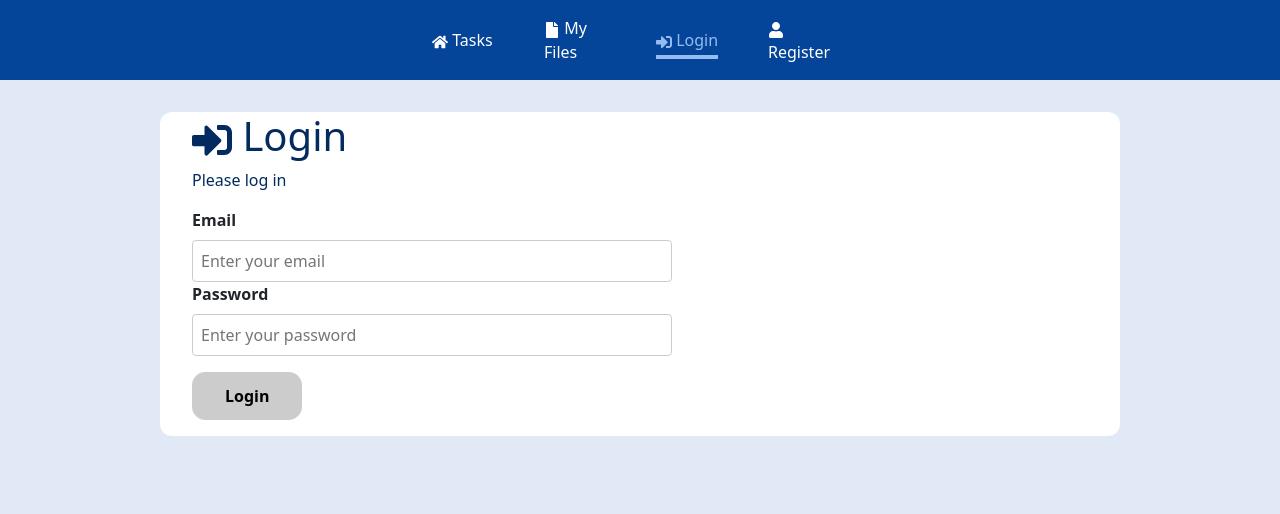
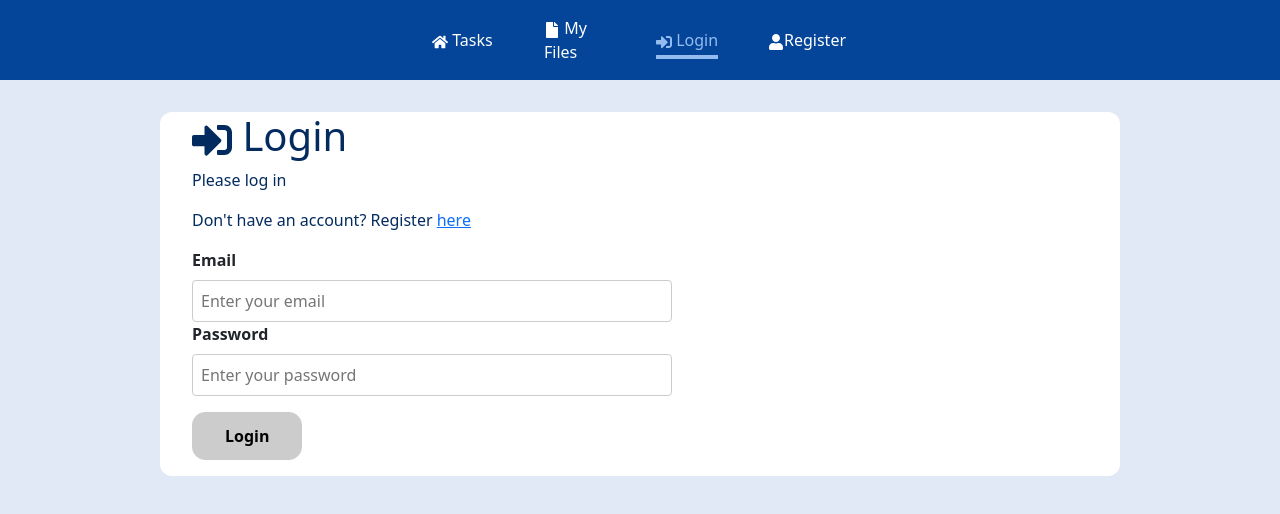
Before and after one commit to TineCrnugelj/Msks-box, a React (Create React App) app in the folder frontend/: page /login in a window 1280 px wide. Shown: the top 514 px of the page. Built offline with nearby package versions, Linux system fonts and the light colour scheme; what javascript-time-ago would draw is missing.

Commit message:
Change favicon, visual fix

```diff
--- a/frontend/src/UI/Header.jsx
+++ b/frontend/src/UI/Header.jsx
@@ -39,7 +39,7 @@ function Header() {
                         </li>
                         <li>
                             <NavLink className={(navData) => navData.isActive ? classes.active : ''} to='/register'>
-                                <FaUser /> Register
+                                <FaUser />Register
                             </NavLink>
                         </li>
                     </Fragment>) : (
@@ -49,7 +49,6 @@ function Header() {
                             </a>
                         </li>
                     )}
-
                 </ul>
             </nav>
         </header>
--- a/frontend/src/pages/Files.jsx
+++ b/frontend/src/pages/Files.jsx
@@ -1,9 +1,20 @@
 import classes from "./Dashboard.module.css";
 import Card from "../UI/Card";
 import FileList from "../components/files/FileList";
-import React from "react";
+import React, {useEffect} from "react";
+import {useSelector} from "react-redux";
+import {useNavigate} from "react-router-dom";
 
 const Files = () => {
+    const navigate = useNavigate();
+    const { user } = useSelector(state => state.auth);
+
+    useEffect(() => {
+        if (!user) {
+            navigate('/login');
+        }
+    }, [user, navigate()]);
+
     return (
         <section className={classes.tasks}>
             <Card>
--- a/frontend/src/pages/Login.jsx
+++ b/frontend/src/pages/Login.jsx
@@ -1,7 +1,7 @@
 import { useState, useEffect, Fragment } from "react";
 import { FaSignInAlt } from 'react-icons/fa'
 import { useSelector, useDispatch } from "react-redux";
-import { useNavigate } from "react-router-dom";
+import { useNavigate, NavLink } from "react-router-dom";
 import { toast } from 'react-toastify'
 import { login, reset } from '../features/auth/authSlice'
 import ClipLoader from 'react-spinners/ClipLoader'
@@ -71,6 +71,10 @@ const Login = (props) => {
                     <FaSignInAlt /> Login
                 </h1>
                 <p>Please log in</p>
+                <div className={classes.noAccount}>
+                    <p>Don't have an account? Register&nbsp;</p>
+                    <NavLink to={'/register'}>here</NavLink>
+                </div>
             </div>
 
             <form onSubmit={onSubmit}>
--- a/frontend/src/pages/Register.module.css
+++ b/frontend/src/pages/Register.module.css
@@ -9,6 +9,10 @@
 .head {
     margin-left: 2rem;
     margin-top: 1rem;
+}
+
+.noAccount {
+    display: inline-flex;
 }
 
 .container label {
```
Also changed, not shown: 1 other file (tests, documents, lock files or other folders).
